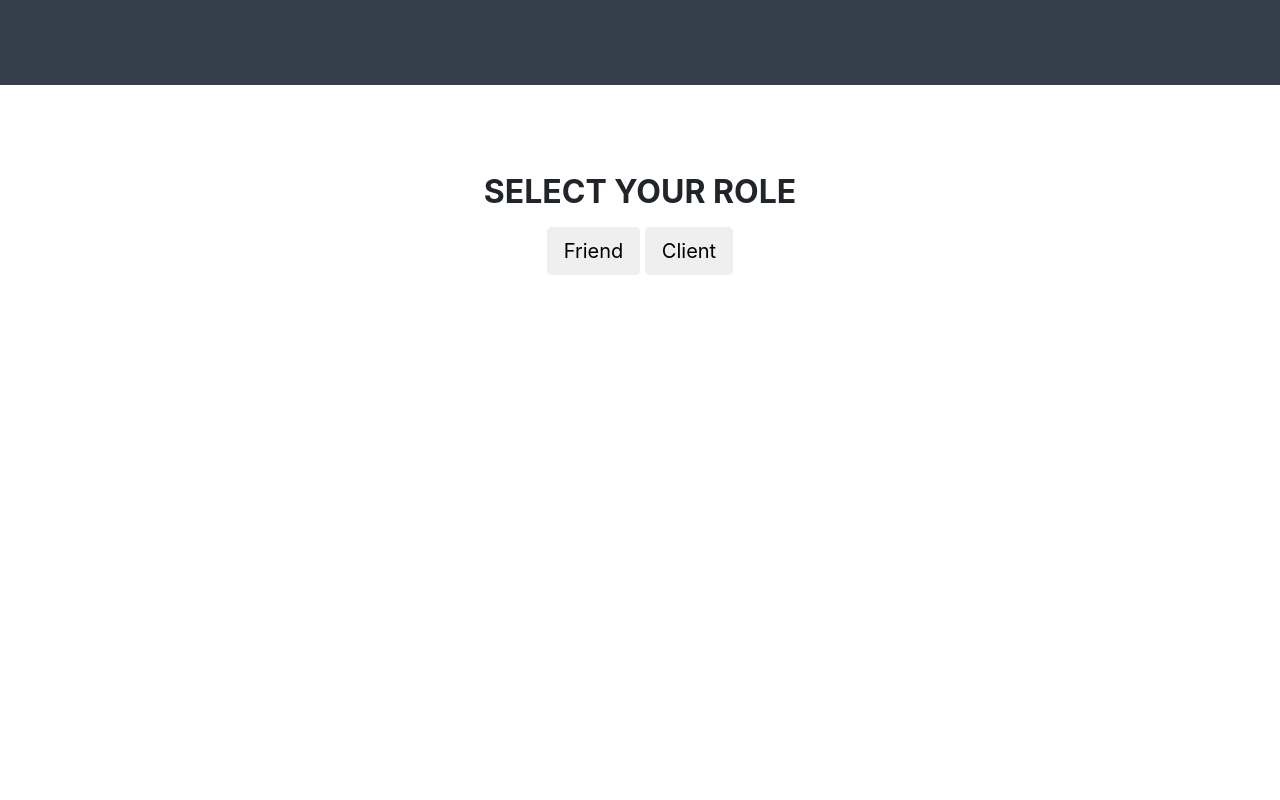
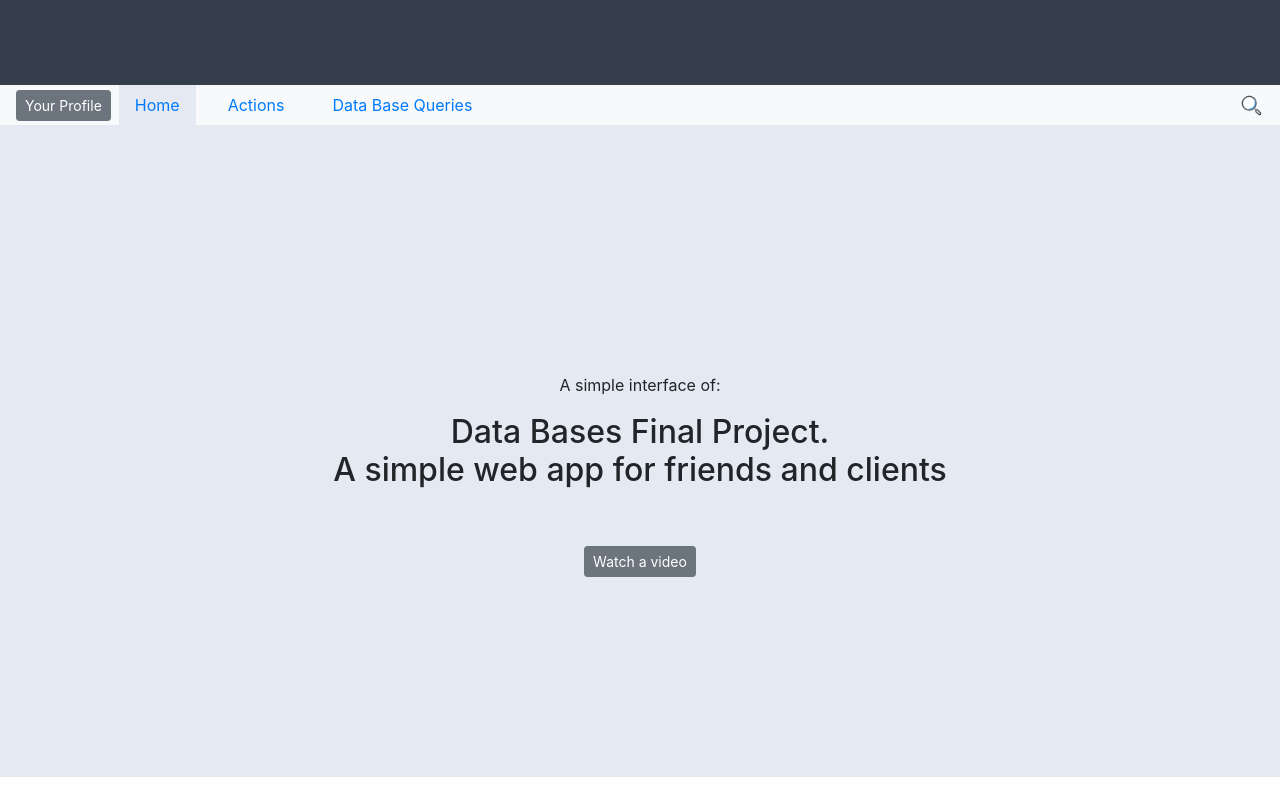
Before and after one commit to LilJohny/FriendsRenting, a Flask app: page / in a window 1280 px wide. Run offline with Flask 2, Linux system fonts and the light colour scheme; parts of the project's set-up code (start-up, migrations or seed data) failed here and were passed over; some libraries are stand-ins or nearby versions.

Commit message:
Added UI routes

```diff
--- a/src/app.py
+++ b/src/app.py
@@ -25,7 +25,22 @@ api.add_resource(HolidayQueries, '/holiday')
 
 @app.route('/')
 def hello():
-    return render_template('index.html')
+    return render_template('dashboard.html')
+
+
+@app.route('/actions')
+def actions():
+    return render_template('actions_clients.html')
+
+
+@app.route('/queries')
+def queries():
+    return render_template('queries.html')
+
+
+@app.route('/profile')
+def profile():
+    return render_template('profile.html')
 
 
 if __name__ == '__main__':
--- a/src/templates/dashboard.html
+++ b/src/templates/dashboard.html
@@ -21,18 +21,18 @@
 </header>
 <nav class="navbar navbar-light bg-light">
     <form class="form-inline">
-        <button class="btn btn-sm bg-secondary btn-outline-secondary" type="button">Your Profile</button>
-        <a class="nav-item nav-link active" href="#">Home</a>
-        <a class="nav-item nav-link" href="#">Actions</a>
-        <a class="nav-item nav-link" href="#">Data Base Quieries</a>
+        <button class="btn btn-sm bg-secondary btn-outline-secondary" type="button" onclick="location.href='/profile'">Your Profile</button>
+        <a class="nav-item nav-link active" href="/">Home</a>
+        <a class="nav-item nav-link" href="/actions">Actions</a>
+        <a class="nav-item nav-link" href="/queries">Data Base Queries</a>
     </form>
-    <img class="search" src="{{ url_for('static',filename='images/input.png') }}">
+    <img class="search" src="{{ url_for('static',filename='images/search.png') }}">
 </nav>
 <main class="row">
     <div class="col-12 text-center mt-5">
         <p>A simple interface of:</p></div>
     <div class="col-12 text-center">
-        <h2>Data Bases Final Project.<br>A simple web app for friends and</h2></div>
+        <h2>Data Bases Final Project.<br>A simple web app for friends and clients</h2></div>
     <div class="col-12 text-center mt-5">
         <button class="btn btn-sm bg-secondary btn-outline-secondary" type="button">Watch a video</button>
     </div>
```
Also changed, not shown: src/templates/actions_clients.html (+5 -5 lines), src/templates/actions_friends.html (+5 -5 lines), src/templates/profile.html (+5 -5 lines), src/templates/queries.html (+5 -5 lines).
